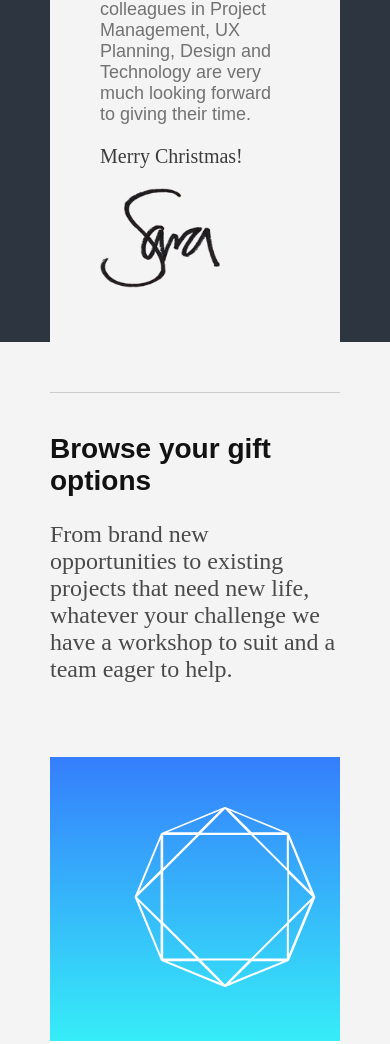
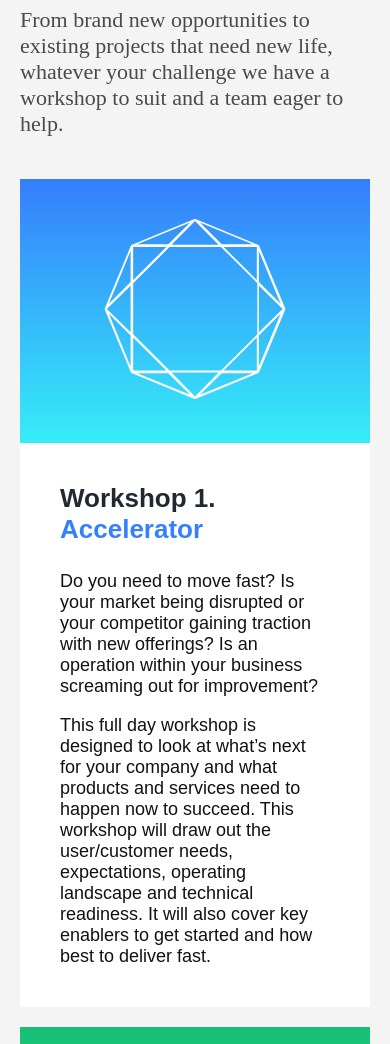
Before and after one commit to AimeexJB/AimeexJB.github.io, a website: page index.html in a window 390 px wide. Shown: the part 857-1901 px from the top of the page. Drawn offline with Linux system fonts and the light colour scheme.

Commit message:
Fixing mobile styles adding meta into the html

```diff
--- a/index.html
+++ b/index.html
@@ -6,6 +6,7 @@
 
   <title>Screenmedia Code test 2</title>
   <meta name="description" content="Screenmedia Code test 2">
+  <meta content="width=device-width, initial-scale=1" name="viewport" />
 
   <link rel="stylesheet" href="css/styles.css">
 
--- a/scss/styles.scss
+++ b/scss/styles.scss
@@ -7,16 +7,16 @@ body {
 
 .header {
     background-color: #2c3540;
-    padding: 40px 50px 0;
+    padding: 20px 30px 0;
 }
 
 .letter {
     background-color: #f4f4f4;
-    padding: 50px;
+    padding: 30px;
 }
 
 .letter__logo {
-    width: 200px;
+    width: 150px;
 }
 
 .letter__snowflake {
@@ -24,32 +24,32 @@ body {
     position: absolute;
     top: 0;
     right: 0;
-    transform: translate(-16%, 12%);
+    transform: translate(-8%, 7%);
 }
 
 .letter__title {
-    font-size: 34px;
+    font-size: 28px;
 }
 
 .letter__subtitle {
     color: #3b3b3b;
-    font-size: 22px;
+    font-size: 20px;
 }
 
 .letter__content {
     color: #727272;
-    font-size: 18px;
+    font-size: 16px;
 }
 
 .letter__sign-off {
-    font-size: 20px;
+    font-size: 18px;
     font-family: serif;
     color: #3b3b3b;
 }
 
 .letter__signature {
-    width: 120px;
-    height: 100px;
+    width: 100px;
+    height: 80px;
 }
 
 
@@ -58,7 +58,7 @@ body {
 .gift-options,
 .our-experts {
     background-color: #f4f4f4;
-    padding: 50px 50px 0;
+    padding: 20px 20px 0;
     display: flex;
     flex-direction: column;
 }
@@ -67,33 +67,33 @@ body {
 .our-experts__intro {
     display: flex;
     flex-direction: column;
-    margin-bottom: 50px;
+    margin-bottom: 20px;
     border-top: 1px solid #cdcdcd;
 }
 
 .gift-options__intro-title,
 .our-experts__intro-title {
     color: #121212;
-    font-size: 28px;
-    padding-top: 40px;
+    font-size: 26px;
+    padding-top: 30px;
     margin: 0;
 }
 
 .gift-options__intro-subtitle,
 .our-experts__intro-subtitle {
     color: #4a4a4a;
-    font-size: 24px;
+    font-size: 22px;
     font-family: serif;
 }
 
 .gift-options__workshops {
     display: flex;
     flex-direction: column;
-    margin-bottom: 50px;
+    margin-bottom: 20px;
 }
 
 .gift-options__workshops-logo {
-    padding: 50px 50px;
+    padding: 40px;
     text-align: center;
 
     img {
@@ -119,12 +119,12 @@ body {
 
 .gift-options__workshops-description {
     background-color: #ffffff;
-    padding:50px;
+    padding:40px;
 }
 
 .gift-options__workshops-title {
     color: #212832;
-    font-size: 28px;
+    font-size: 26px;
     margin-top: 0;
 }
 
@@ -140,14 +140,13 @@ body {
     color: #d11d94;
 }
 
-.gift-options__workshops-content {
+.gift-options__workshops-content,
+.gift-options__workshops-subcontent {
     color: #121212;
-    font-size: 20px;
+    font-size: 18px;
 }
 
 .gift-options__workshops-subcontent {
-    color: #121212;
-    font-size: 20px;
     margin-bottom: 0;
 }
 
@@ -167,7 +166,7 @@ body {
     text-align: center;
 
     img {
-        width: 50%;
+        width: 70%;
     }
 }
 
@@ -192,7 +191,7 @@ body {
     background-color: #ffffff;
     display: flex;
     flex-direction: column;
-    padding: 50px;
+    padding: 20px;
 }
 
 .outro-content {
```
Also changed, not shown: css/styles.css, 1 other file.
